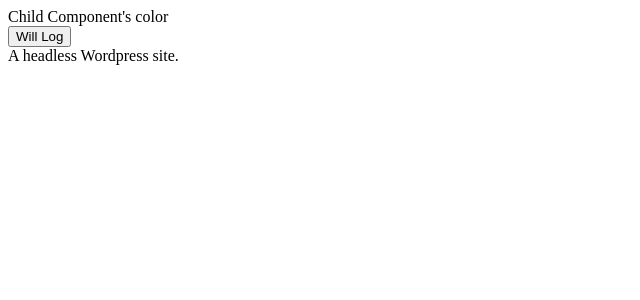
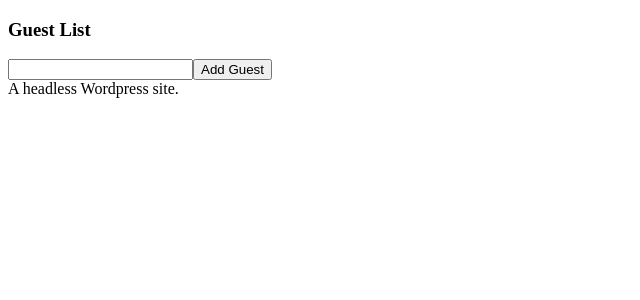
Before and after one commit to robertocannella/wp-react-ts-webpack, a React app: page / in a window 1280 px wide. Shown: the top 300 px of the page, without its empty margins (0-640 px from the left). Built offline with nearby package versions, Linux system fonts and the light colour scheme.

Commit message:
Add simple state sample

```diff
--- a/src/index.tsx
+++ b/src/index.tsx
@@ -1,10 +1,11 @@
 import React from "react";
 import Parent from "./props/Parent";
 import { createRoot } from 'react-dom/client';
+import {GuestList} from "./state/GuestList";
 
 const App = () => {
     return <div>
-        <Parent/>
+        <GuestList/>
 
         A headless Wordpress site.</div>;
 }
--- /dev/null
+++ b/src/state/GuestList.tsx
@@ -0,0 +1,28 @@
+import React from "react";
+import {useState} from "react";
+
+
+export const GuestList: React.FC = () => {
+    const [name, setName] = useState('')
+    const [guests, setGuests] = useState<string[]>([])
+
+    const onClick = () =>{
+        setName('');
+        setGuests([...guests, name]);
+    };
+
+    return ( <div>
+        <h3>Guest List </h3>
+        <ul>
+            {guests.map((guest)=>(
+               <li key={guest}>
+                   {guest}
+               </li>
+            ))}
+        </ul>
+        <input value = {name} onChange={(e)=>{setName(e.target.value)}}/>
+        <button onClick={onClick}>Add Guest</button>
+
+    </div>)
+
+}
```
